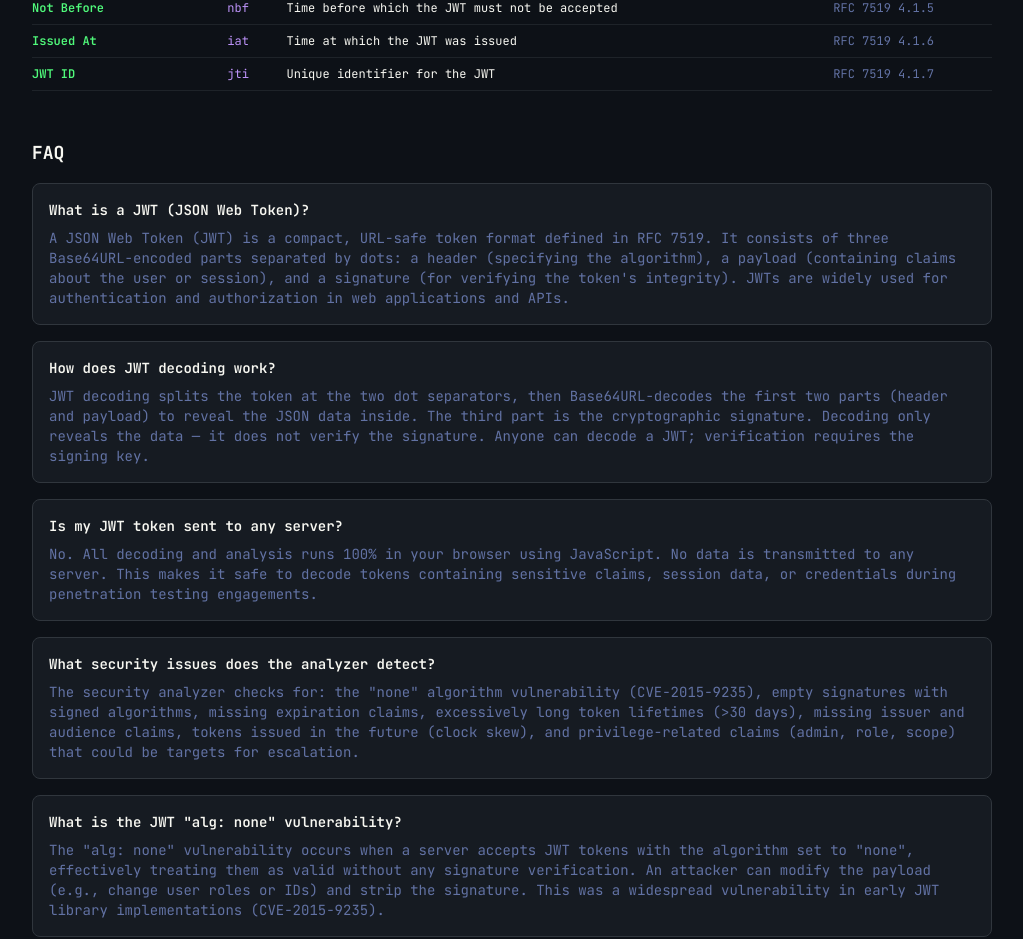
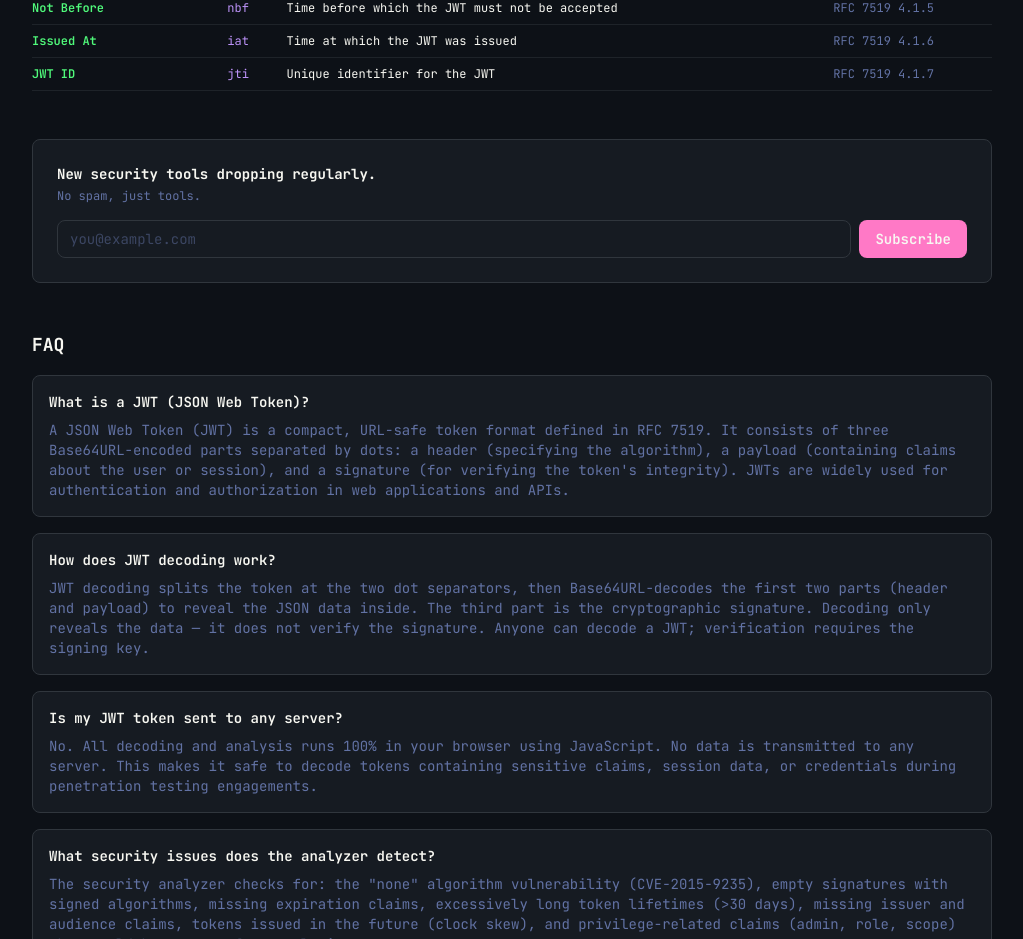
Before and after one commit to offseckit/offseckit.com, a Next.js app: page /tools/jwt in a window 1280 px wide. Shown: the part 960-1899 px from the top of the page, without its empty margins (128-1151 px from the left). Built offline with nearby package versions, Linux system fonts and the light colour scheme.

Commit message:
Add JSON-LD schema markup and email capture component
- WebApplication + FAQPage structured data on all tool pages via ToolLayout
- Reusable EmailCapture component (Buttondown) between tool content and FAQ
- Email signup also added to blog listing page

```diff
--- a/src/app/blog/page.tsx
+++ b/src/app/blog/page.tsx
@@ -2,6 +2,7 @@ import type { Metadata } from "next";
 import Link from "next/link";
 import Header from "@/components/Header";
 import Footer from "@/components/Footer";
+import EmailCapture from "@/components/EmailCapture";
 import { getSortedPosts } from "@/lib/blog";
 
 export const metadata: Metadata = {
@@ -44,6 +45,11 @@ export default function BlogPage() {
               </Link>
             ))}
           </div>
+
+          {/* Email capture */}
+          <div className="mt-10">
+            <EmailCapture />
+          </div>
         </div>
       </main>
       <Footer />
--- /dev/null
+++ b/src/components/EmailCapture.tsx
@@ -0,0 +1,45 @@
+"use client";
+
+import { useState } from "react";
+
+export default function EmailCapture() {
+  const [submitted, setSubmitted] = useState(false);
+
+  return (
+    <div className="rounded-lg border border-border bg-surface p-6">
+      <h3 className="text-sm font-bold text-foreground">
+        New security tools dropping regularly.
+      </h3>
+      <p className="mt-1 text-xs text-dracula-comment">No spam, just tools.</p>
+
+      {submitted ? (
+        <p className="mt-4 text-sm text-dracula-green">
+          Check your email to confirm.
+        </p>
+      ) : (
+        <form
+          action="https://buttondown.com/api/emails/embed-subscribe/PLACEHOLDER_USERNAME"
+          method="post"
+          target="_blank"
+          onSubmit={() => setSubmitted(true)}
+          className="mt-4 flex gap-2"
+        >
+          <input type="hidden" name="embed" value="1" />
+          <input
+            type="email"
+            name="email"
+            required
+            placeholder="you@example.com"
+            className="flex-1 min-w-0 px-3 py-2 rounded-lg border border-border bg-surface text-sm text-foreground focus:outline-none focus:border-dracula-purple placeholder:text-dracula-comment/50"
+          />
+          <button
+            type="submit"
+            className="px-4 py-2 rounded-lg bg-dracula-pink text-foreground text-sm font-semibold hover:opacity-90 transition-opacity shrink-0"
+          >
+            Subscribe
+          </button>
+        </form>
+      )}
+    </div>
+  );
+}
--- a/src/components/ToolLayout.tsx
+++ b/src/components/ToolLayout.tsx
@@ -4,6 +4,7 @@ import { getRelatedTools } from "@/lib/tools";
 import Header from "./Header";
 import Footer from "./Footer";
 import ToolCard from "./ToolCard";
+import EmailCapture from "./EmailCapture";
 
 interface FAQ {
   question: string;
@@ -20,8 +21,54 @@ interface ToolLayoutProps {
 export default function ToolLayout({ tool, children, faq, githubUrl }: ToolLayoutProps) {
   const related = getRelatedTools(tool.slug);
 
+  const webAppSchema = {
+    "@context": "https://schema.org",
+    "@type": "WebApplication",
+    name: tool.name,
+    description: tool.description,
+    url: `https://offseckit.com/tools/${tool.slug}`,
+    applicationCategory: "SecurityApplication",
+    operatingSystem: "Any",
+    offers: {
+      "@type": "Offer",
+      price: "0",
+      priceCurrency: "USD",
+    },
+    author: {
+      "@type": "Organization",
+      name: "OffSecKit",
+      url: "https://offseckit.com",
+    },
+  };
+
+  const faqSchema =
+    faq && faq.length > 0
+      ? {
+          "@context": "https://schema.org",
+          "@type": "FAQPage",
+          mainEntity: faq.map((item) => ({
+            "@type": "Question",
+            name: item.question,
+            acceptedAnswer: {
+              "@type": "Answer",
+              text: item.answer,
+            },
+          })),
+        }
+      : null;
+
   return (
     <>
+      <script
+        type="application/ld+json"
+        dangerouslySetInnerHTML={{ __html: JSON.stringify(webAppSchema) }}
+      />
+      {faqSchema && (
+        <script
+          type="application/ld+json"
+          dangerouslySetInnerHTML={{ __html: JSON.stringify(faqSchema) }}
+        />
+      )}
       <Header />
       <main className="flex-1">
         <div className="mx-auto max-w-5xl px-4 sm:px-6 lg:px-8 py-8">
@@ -69,8 +116,10 @@ export default function ToolLayout({ tool, children, faq, githubUrl }: ToolLayou
           {/* Tool content */}
           <div className="mb-12">{children}</div>
 
-          {/* Ad slot placeholder */}
-          <div className="mb-12" id="ad-slot" />
+          {/* Email capture */}
+          <div className="mb-12">
+            <EmailCapture />
+          </div>
 
           {/* FAQ */}
           {faq && faq.length > 0 && (
```
